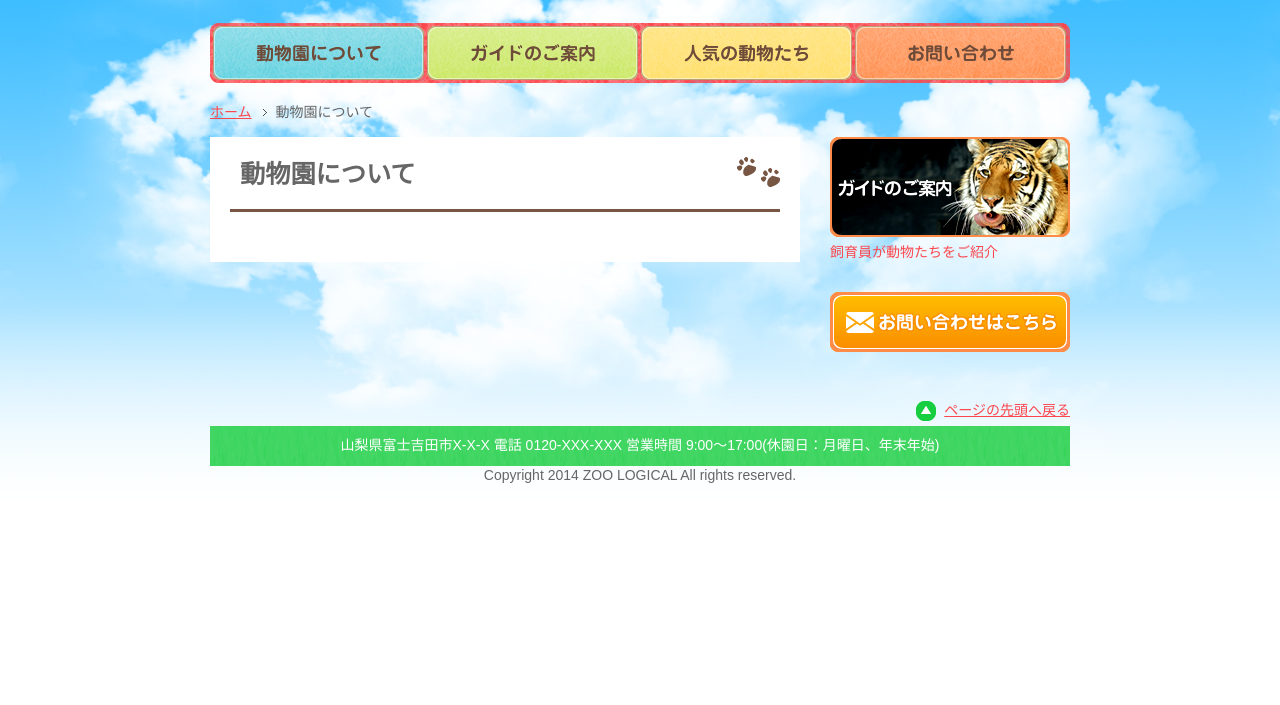
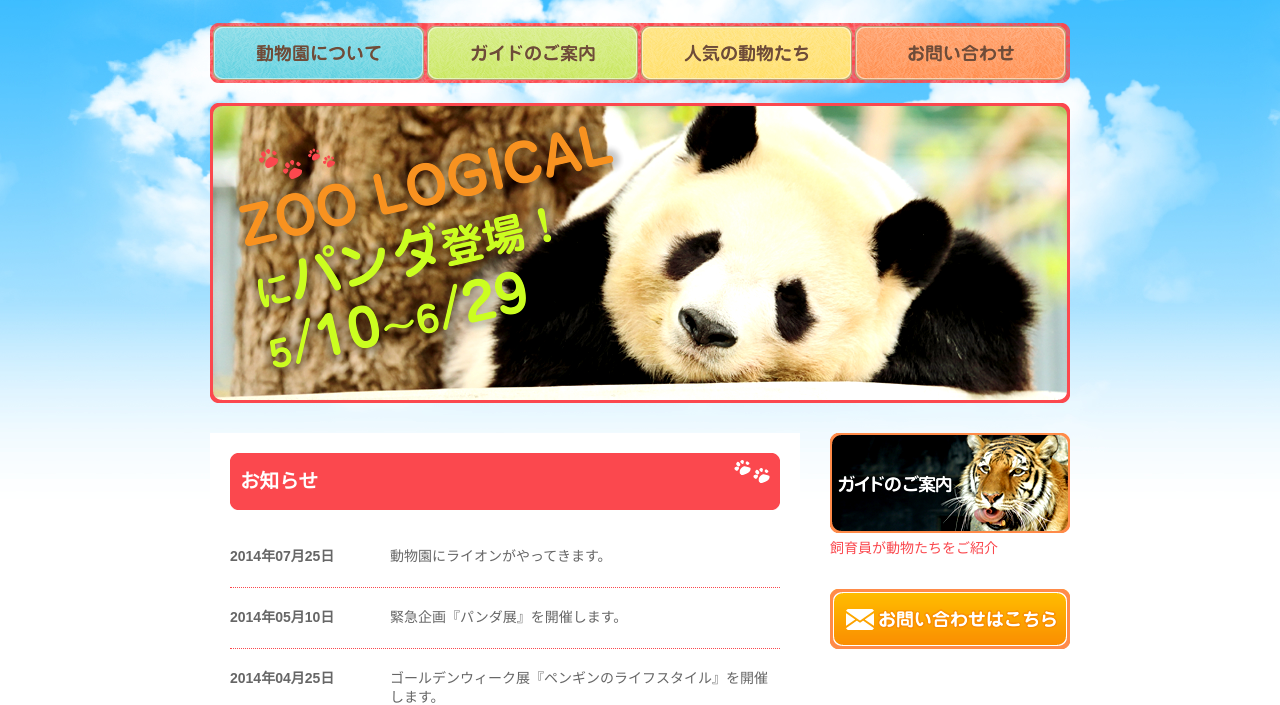
Before and after one commit to miiitaka/manabito-web-course, a plain HTML site: page lesson1/index.html in a window 1280 px wide. Shown: the part 97-802 px from the top of the page. Drawn offline with Linux system fonts and the light colour scheme.

Commit message:
2020.05.26 commit.

```diff
--- a/lesson1/css/style.css
+++ b/lesson1/css/style.css
@@ -92,7 +92,16 @@ nav ul li a:hover {
 /* 基本レイアウト ここまで↑ */
 
 /* トップページ ここから↓ */
+#news ul {
+  list-style: none;
+  padding: 0;
+}
 
+#news ul li {
+  border-bottom: dotted 1px #fb484e; /* 点線 */
+  padding: 20px 0 20px 160px;
+  text-indent: -160px;
+}
 /* トップページ ここまで↑ */
 
 /* 「動物園について」ページ ここから↓ */
--- a/lesson1/index.html
+++ b/lesson1/index.html
@@ -2,9 +2,10 @@
 <html lang="ja">
 <head>
 <meta charset="UTF-8">
-<title>動物園について：ZOO LOGICAL</title>
+<title>ZOO LOGICAL</title>
 <link rel="stylesheet" href="css/common.css">
 <link rel="stylesheet" href="css/style.css">
+<link rel="stylesheet" href="css/responsive.css" media="screen and (max-width: 767px)">
 </head>
 
 <body>
@@ -23,17 +24,23 @@
       <li id="nav_contact"><a href="contact.html">お問い合わせ</a></li>
     </ul>
   </nav>
-  <div id="path">
-    <ol>
-      <li><a href="index.html">ホーム</a></li>
-      <li>動物園について</li>
-    </ol>
+  <div id="graphic">
+    <ul>
+      <li class="now"><img src="images/graphic1.png" width="860" height="300" alt="「ペンギンのすみか」が4月25日にオープン!遊びにきてね!" class="image1"></li>
+      <li><img src="images/graphic2.png" width="860" height="300" alt="ZOO LOGICALにパンダが登場!5月10日から6月29日まで" class="image2"></li>
+      <li><img src="images/graphic3.png" width="860" height="300" alt="トラさんが「みんなの来場待ってるよ!」と言っている。" class="image3"></li>
+    </ul>
   </div>
   <div id="contents">
     <div id="main">
-      <article>
-        <h1>動物園について</h1>
-      </article>
+      <section id="news">
+        <h2>お知らせ</h2>
+        <ul>
+          <li><time datetime="2014-07-25">2014年07月25日</time>動物園にライオンがやってきます。</li>
+          <li><time datetime="2014-05-10">2014年05月10日</time>緊急企画『パンダ展』を開催します。</li>
+          <li><time datetime="2014-04-25">2014年04月25日</time>ゴールデンウィーク展『ペンギンのライフスタイル』を開催します。</li>
+        </ul>
+      </section>
     </div>
     <div id="sub">
       <div class="bnr_area">
@@ -56,5 +63,6 @@
     <address>山梨県富士吉田市X-X-X 電話 0120-XXX-XXX 営業時間 9:00〜17:00(休園日：月曜日、年末年始)</address>
     <p id="copyright"><small>Copyright 2014 ZOO LOGICAL All rights reserved.</small></p>
   </footer>
+  <script src="js/slideshow.js"></script>
 </body>
 </html>
```
